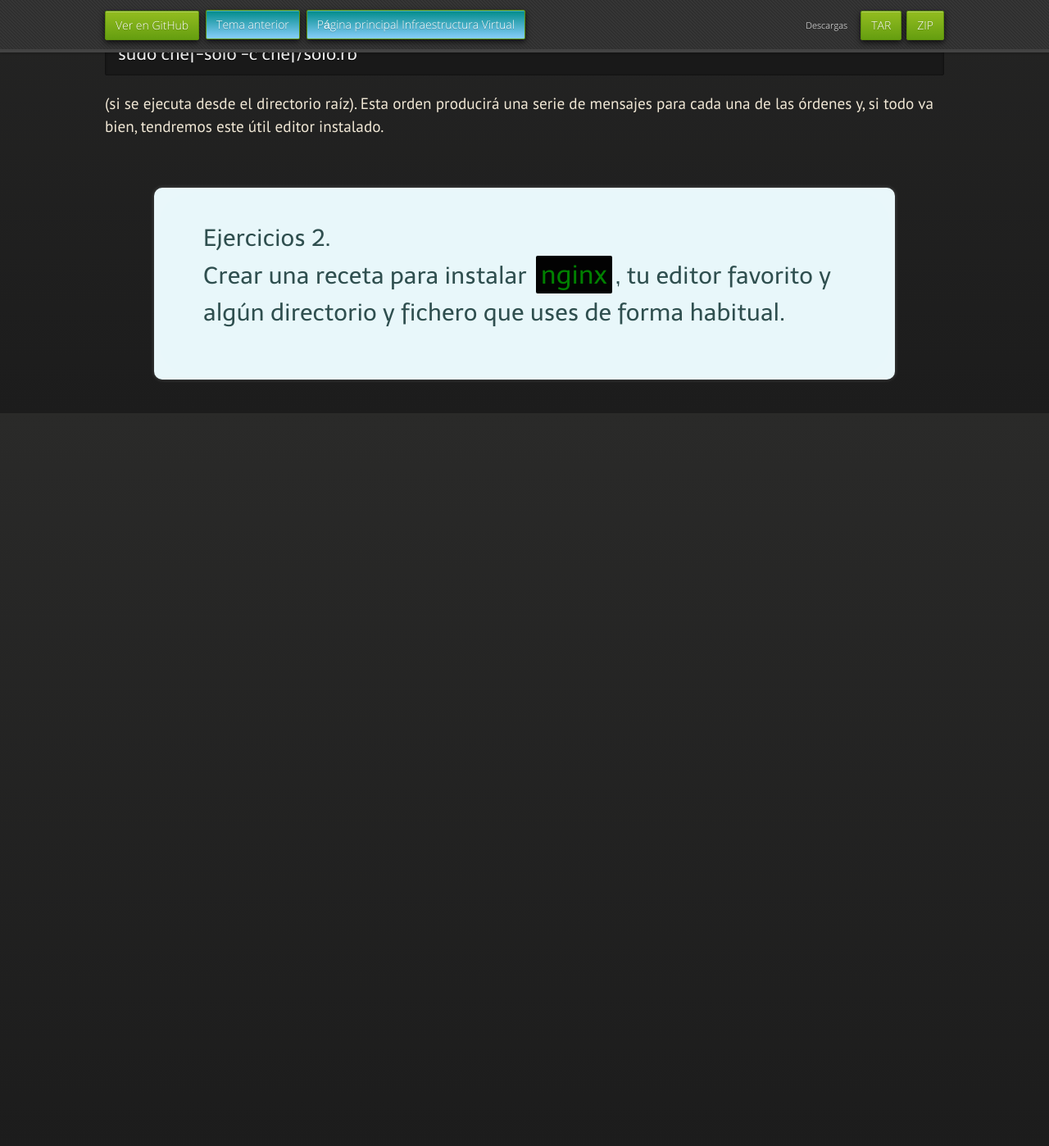
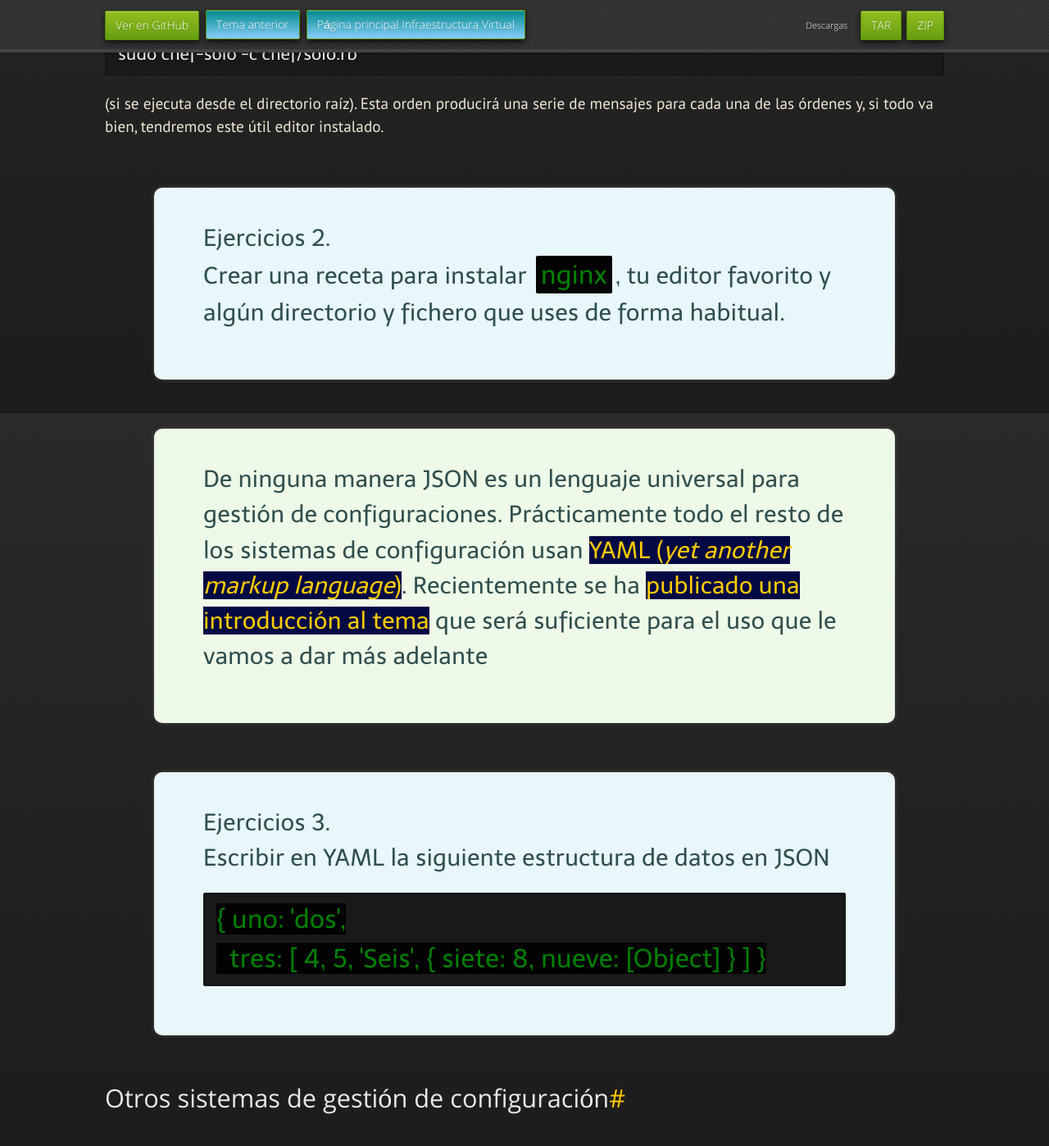
Before and after one commit to JJ/IV, a Jekyll site: the page built from documentos/temas/Gestion_de_configuraciones.md, in a window 1280 px wide and 1400 px high, scrolled down 3996 px. Shown: the whole window at 82% size. Built offline with Jekyll 4.4.1, drawn with Linux system fonts in a browser that asks for light colours; nearby versions of some CDN libraries; some web fonts are replaced; before the commit the page ends 4609 px from its top, so only the background shows below that.

Commit message:
Sync documentos/temas/Gestion_de_configuraciones.md and  from master to gh-pages

```diff
--- a/documentos/temas/Gestion_de_configuraciones.md
+++ b/documentos/temas/Gestion_de_configuraciones.md
@@ -182,3 +182,27 @@ Crear una receta para instalar `nginx`, tu editor favorito y algún
 directorio y fichero que uses de forma habitual.
 
 </div>
+
+<div class='nota' markdown='1'>
+
+De ninguna manera JSON es un lenguaje universal para gestión de
+configuraciones. Prácticamente todo el resto de los sistemas de
+configuración usan
+[YAML (*yet another markup language*)](http://yaml.org). Recientemente
+se ha
+[publicado una introducción al tema](http://pharalax.com/blog/yaml-introduccion-al-lenguaje-yaml/)
+que será suficiente para el uso que le vamos a dar más adelante
+
+</div>
+
+<div class='ejercicios' markdown='1'>
+
+Escribir en YAML la siguiente estructura de datos en JSON
+
+	{ uno: 'dos',
+      tres: [ 4, 5, 'Seis', { siete: 8, nueve: [Object] } ] }
+
+</div>
+
+Otros sistemas de gestión de configuración
+---
```
